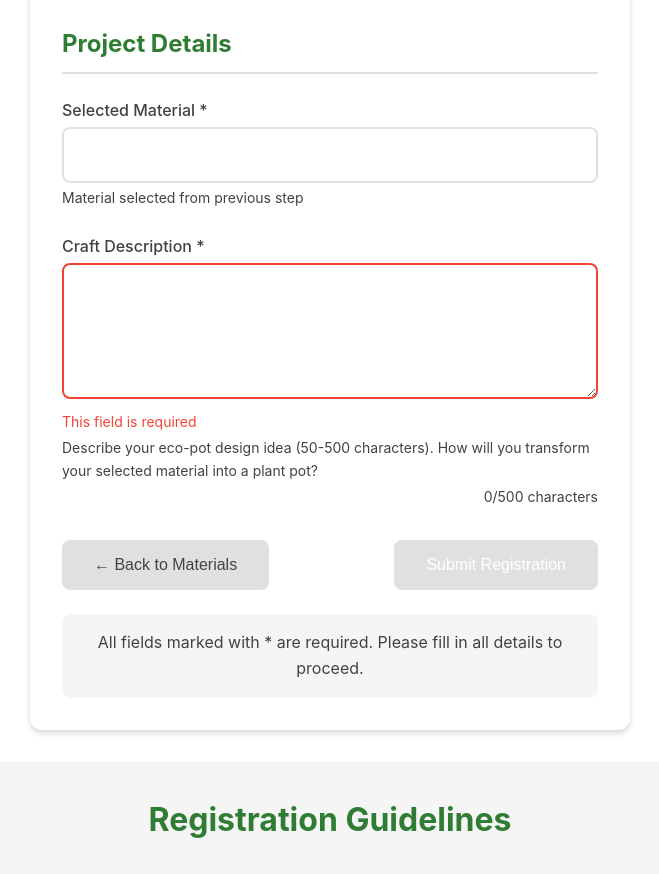
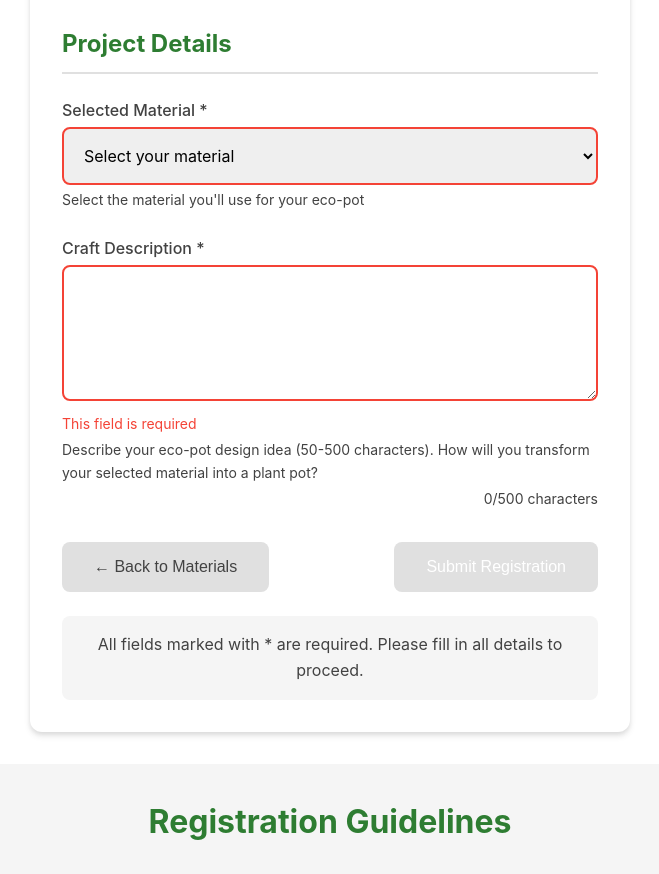
Before and after one commit to Yogesh031404/pot, a website: page register.html in a window 1280 px wide. Shown: the part 1400-2274 px from the top of the page, without its empty margins (310-969 px from the left). Drawn offline with Linux system fonts and the light colour scheme.

Commit message:
Auto-commit: Agent tool execution

```diff
--- a/register.html
+++ b/register.html
@@ -92,8 +92,16 @@
 
                         <div class="form-group">
                             <label for="selectedMaterial">Selected Material *</label>
-                            <input type="text" id="selectedMaterial" name="selectedMaterial" readonly>
-                            <small>Material selected from previous step</small>
+                            <select id="selectedMaterial" name="selectedMaterial" required>
+                                <option value="">Select your material</option>
+                                <option value="Plastic Bottles">Plastic Bottles</option>
+                                <option value="Ropes & Strings">Ropes & Strings</option>
+                                <option value="Old Shoes">Old Shoes</option>
+                                <option value="Glass Jars">Glass Jars</option>
+                                <option value="Metal Cans">Metal Cans</option>
+                                <option value="Other Materials">Other Materials</option>
+                            </select>
+                            <small>Select the material you'll use for your eco-pot</small>
                         </div>
 
                         <div class="form-group">
```
